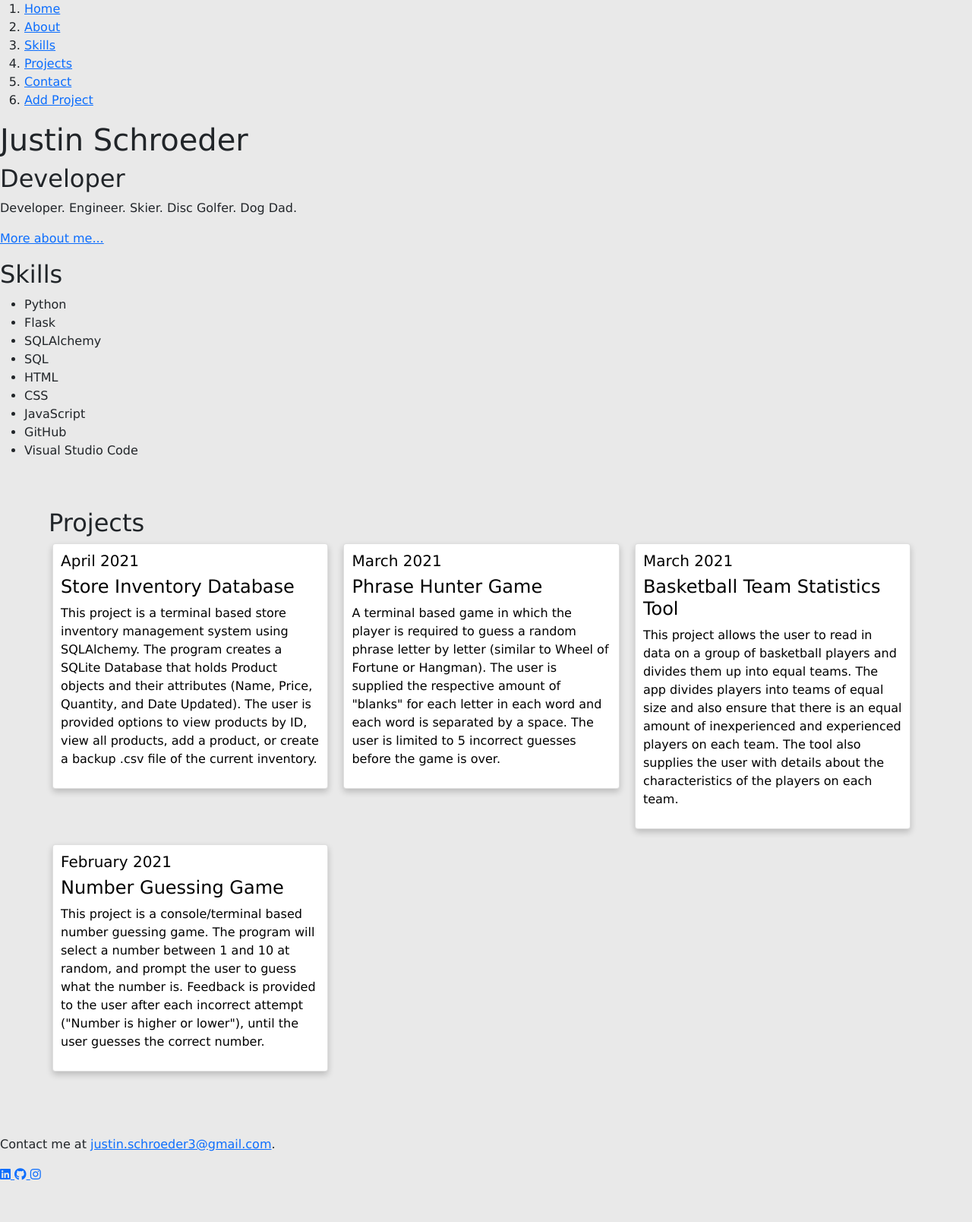
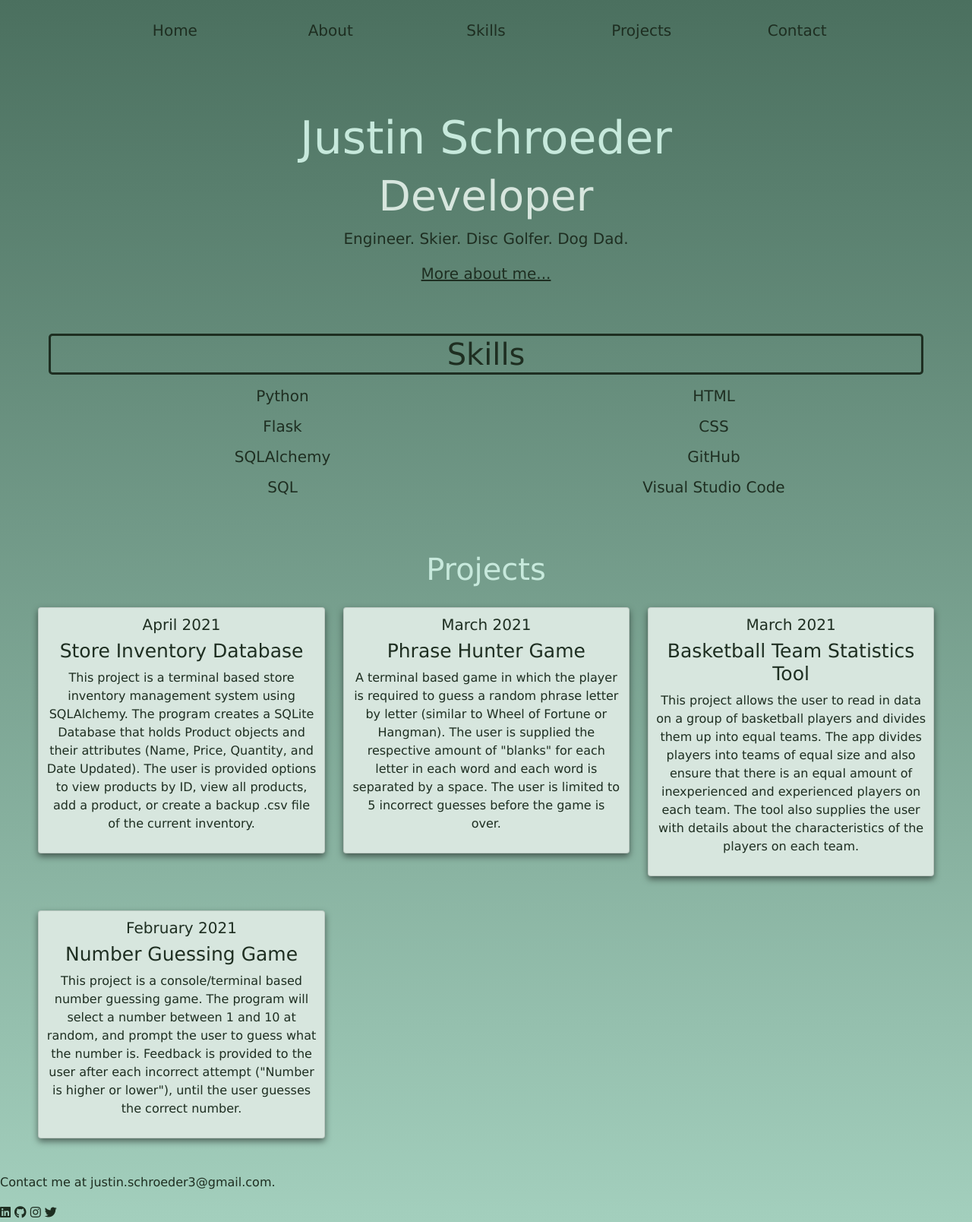
Before and after one commit to justinschroeder/Personal-Website-Flask-App, a Flask app: page / in a window 1280 px wide. Shown: the whole page at 76% size. Before the commit the page ends 1553 px from the top, so only its background shows below. Run offline with Flask 2, Linux system fonts and the light colour scheme; data comes from the database, SQL or seed files in the repository.

Commit message:
front end updates

```diff
--- a/static/styles.css
+++ b/static/styles.css
@@ -1,23 +1,44 @@
+:root {
+    --primary-text: rgb(30, 46, 33);
+    --secondary-text: rgb(215, 230, 222);
+    --third-text: rgb(199, 233, 220);
+    --primary: rgb(163, 207, 189);
+    --secondary: rgb(75, 112, 95);
+    --third: rgb(38, 71, 55);
+}
+
 * {
     box-sizing: border-box;
 }
 
 body {
   font-family: Verdana, Geneva, Tahoma, sans-serif;
-    background-color: rgb(233, 233, 233);
+  background: linear-gradient(var(--secondary), var(--primary));
+  color:var(--primary-text)
 }
+
+h1 {font-size: 60px;}
+h2 {font-size: 55px;}
+h3 {font-size: 40px;}
+h4 {font-size: 25px;}
+h5 {font-size: 20px;}
+li {font-size: 20px;
+line-height: 200%;}
+a {color: var(--primary-text);
+  text-decoration: none;}
 
 
 /* Float four columns side by side */
+.row {padding-left: 1%;
+margin: 2%;}
+
 .column {
   float: left;
   width: 33%;
-    padding: 0 10px;
   margin-bottom: 20px;
 }
 
 /* Remove extra left and right margins, due to padding */
-  .row {margin: 0 -5px;}
 
 /* Clear floats after the columns */
 .row:after {
@@ -37,28 +58,79 @@
 
 /* Style the counter cards */
 .card {
-    box-shadow: 0 4px 8px 0 rgba(0, 0, 0, 0.2);
-    text-align: left;
-    background-color: white;
+  box-shadow: 0 4px 8px 0 rgba(0, 0, 0, 0.5);
+  text-align: center;
+  background-color: var(--secondary-text);
   padding: 10px;
   transition: .5s all;
 }
 
 .card a {
   text-decoration: none;
-    color: black;
 }
 
 .card:hover {
-    box-shadow: 0 16px 32px 0 rgba(0,0,0,0.2);
+  box-shadow: 0 16px 32px 0 rgba(0,0,0,0.5);
   transition: .5s all;
 }
 
-  .card .date {
-      text-align: left;
+#projects {
+    text-align: center;
 }
 
+#projects h3 {
+  color: var(--third-text);
+}
 
-  #projects {
+#skills {
+  text-align: center;
   margin: 5%;
 }
+
+#skills h3 {
+  border: var(--primary-text);
+  border-style: solid;
+  border-radius: 5px;
+}
+
+#skills ul {
+  columns: 2;
+  list-style-type: none;
+}
+
+.header {
+  text-align: center;
+  margin: 5%;
+}
+
+.header h1 {
+  color: var(--third-text)
+}
+
+.header h2 {
+  color: var(--secondary-text)
+}
+
+.header p {
+  font-size: 20px;
+}
+
+.menu {
+  text-align: center;
+  font-size: 20px;
+  margin-left: 7.5%;
+  margin-right: 10%;
+}
+
+.menu ol {
+  list-style-type: none;
+}
+
+.menu > ol {
+  display: flex;
+}
+
+.menu > ol > .menu-item {
+  margin: 2%;
+  flex: 1;
+}
--- a/templates/index.html
+++ b/templates/index.html
@@ -4,14 +4,14 @@
             <h1>Justin Schroeder</h1>
             <h2>Developer</h2>
             <p>
-                Developer. Engineer. Skier. Disc Golfer. Dog Dad.
+                Engineer. Skier. Disc Golfer. Dog Dad.
             </p>
             <p>
                 <a href="{{ url_for('about') }}" style="text-decoration: underline;">More about me...</a>
             </p>
         </section>
         <section id="skills">
-            <h2>Skills</h2>
+            <h3>Skills</h3>
             <ul>
                 <li>Python</li>
                 <li>Flask</li>
@@ -19,13 +19,12 @@
                 <li>SQL</li>
                 <li>HTML</li>
                 <li>CSS</li>
-                <li>JavaScript</li>
                 <li>GitHub</li>
                 <li>Visual Studio Code</li>
             </ul>
         </section>
         <section id="projects">
-            <h2>Projects</h2>
+            <h3>Projects</h3>
             {% for row in projects|batch(3) %}
             <div class="row">
                 {% for project in row %}
--- a/templates/layout.html
+++ b/templates/layout.html
@@ -18,7 +18,6 @@
           <li class="menu-item"><a href="{{ url_for('index') }}#skills">Skills</a></li>
           <li class="menu-item"><a href="{{ url_for('index') }}#projects">Projects</a></li>
           <li class="menu-item"><a href="{{ url_for('index') }}#footer">Contact</a></li>
-          <li class="menu-item"><a href="{{ url_for('add_project') }}">Add Project</a></li>
         </ol>
       </nav>
         {% block content %}
@@ -35,6 +34,9 @@
               <a href="">
                   <i class="fab fa-instagram"></i>
               </a>
+              <a href="">
+                <i class="fab fa-twitter"></i>
+            </a>
           </div>
       </section>
       <script src="" async defer></script>
```
Also changed, not shown: templates/detail.html (+0 -10 lines). Lines whose indentation alone changed are shown as unchanged.
